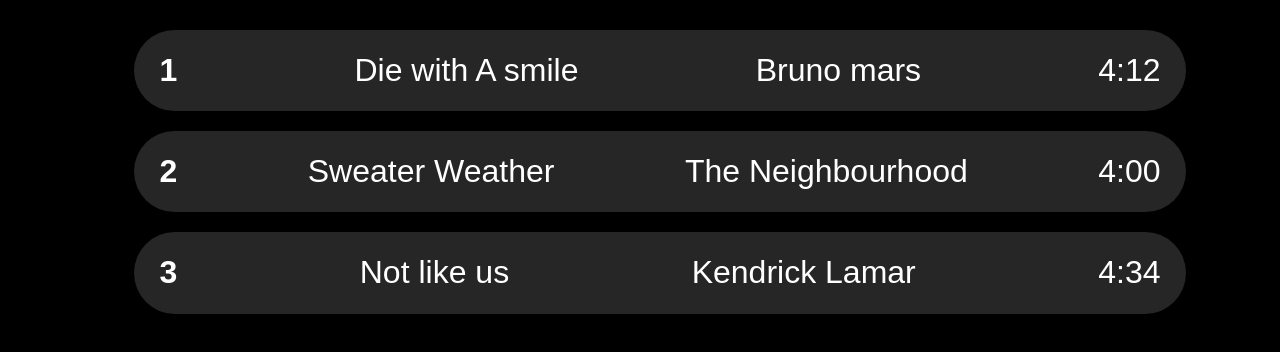
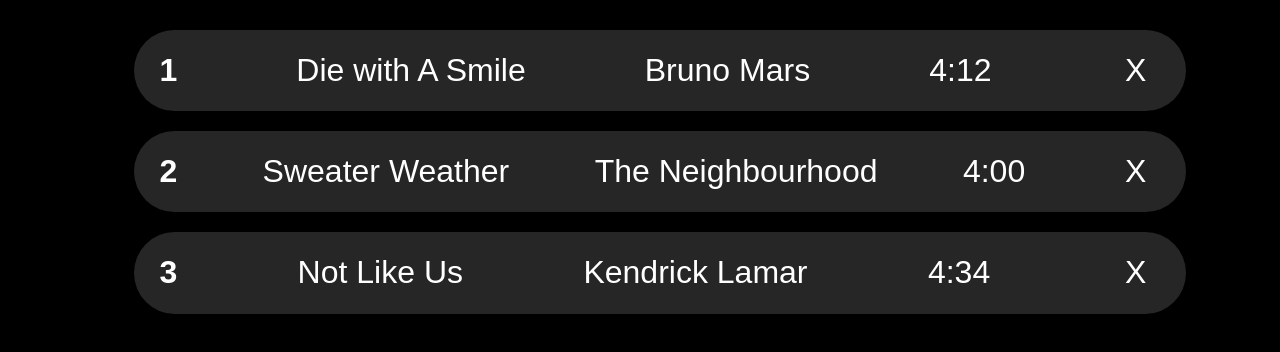
Before and after one commit to Shanegpaton/song-ranker, a React (Vite) app: page / in a window 1280 px wide. Shown: the top 352 px of the page. Built offline with nearby package versions, Linux system fonts and the light colour scheme.

Commit message:
Added delete song button

```diff
--- a/src/App.jsx
+++ b/src/App.jsx
@@ -1,14 +1,17 @@
 import Song from "./components/song/song"
-import songList from "./api/songList";
-import DragDropList from "./components/song/DragDropList";
+import DragDropList from "./components/DragDropList";
+import NavBar from "./components/NavBar";
 
 function App() {
 
 
   return (
-    <div >
-      <DragDropList />
-    </div >
+    <>
+      <NavBar />
+      <div >
+        <DragDropList />
+      </div >
+    </>
   )
 }
 
--- a/src/api/songList.js
+++ b/src/api/songList.js
@@ -1,6 +1,5 @@
-const songList = [
-    { name: "Die with A smile", artist: "Bruno mars", length: "4:12" },
-    { name: "Sweater Weather", artist: "The Neighbourhood", length: "4:00" },
-    { name: "Not like us", artist: "Kendrick Lamar", length: "4:34" },
+export let songLists = [
+    { id: "1", name: "Die with A Smile", artist: "Bruno Mars", length: "4:12" },
+    { id: "2", name: "Sweater Weather", artist: "The Neighbourhood", length: "4:00" },
+    { id: "3", name: "Not Like Us", artist: "Kendrick Lamar", length: "4:34" },
 ];
-export default songList;
--- a/src/components/song/DragDropList.jsx
+++ b/src/components/DragDropList.jsx
@@ -1,20 +1,18 @@
 import React, { useState } from "react";
 import { DragDropContext, Droppable, Draggable } from "@hello-pangea/dnd";
-import "./Song.css"
-import Song from "./song";
+import "./song/Song.css"
+import Song from "./song/song";
+import { songLists } from "../api/songList";
 
 const DragDropList = () => {
+
     // Initial list of items
-    const [songList, setSongList] = useState([
-        { id: "1", index: "1", name: "Die with A smile", artist: "Bruno mars", length: "4:12" },
-        { id: "2", index: "2", name: "Sweater Weather", artist: "The Neighbourhood", length: "4:00" },
-        { id: "3", index: "3", name: "Not like us", artist: "Kendrick Lamar", length: "4:34" },
-    ]);
+
+    const [songList, setSongList] = useState(songLists);
 
     // Handle drag end and reorder the items
     const handleOnDragEnd = (result) => {
         const { destination, source } = result;
-        console.log(result);
         // If dropped outside the list or no change in position
         if (!destination || destination.index === source.index) {
             return;
@@ -27,6 +25,10 @@ const DragDropList = () => {
 
         setSongList(reorderedItems); // Update the state with the new order
     };
+    const deleteSong = (index) => {
+        const newSongList = songList.filter((_, i) => i !== index);
+        setSongList(newSongList);
+    }
 
     return (
         <DragDropContext onDragEnd={handleOnDragEnd}>
@@ -52,7 +54,7 @@ const DragDropList = () => {
                                             ...provided.draggableProps.style, // Necessary for drag effect
                                         }}
                                     >
-                                        <Song key={song.id} rank={index + 1} name={song.name} artist={song.artist} length={song.length} />
+                                        <Song key={song.id} index={index} rank={index + 1} name={song.name} artist={song.artist} length={song.length} deleteSong={deleteSong} />
                                     </li>
                                 )}
                             </Draggable>
--- /dev/null
+++ b/src/components/NavBar.jsx
@@ -0,0 +1,7 @@
+function NavBar() {
+
+    return (<nav>
+
+    </nav>);
+}
+export default NavBar
--- a/src/components/song/Song.jsx
+++ b/src/components/song/Song.jsx
@@ -1,6 +1,14 @@
+import React, { useEffect } from "react";
 import "./song.css";
+import { songLists } from "../../api/songList";
+
 function Song(props) {
 
+    useEffect(() => { handleDelete }, [songLists]);
+
+    function handleDelete(index) {
+        props.deleteSong(index);
+    }
 
     return (
         <section className="song-container">
@@ -8,7 +16,7 @@ function Song(props) {
             <p>{props.name}</p>
             <p>{props.artist}</p>
             <p>{props.length}</p>
-
+            <p className="delete-song-button" onClick={() => handleDelete(props.index)}>X</p>
         </section >
     )
 }
--- a/src/components/song/song.css
+++ b/src/components/song/song.css
@@ -1,6 +1,7 @@
 .song-container {
   display: flex;
   justify-content: space-between;
+  align-items: center;
   border-radius: 3rem;
   padding: 10px 20px;
   margin: 10px 0;
@@ -16,6 +17,19 @@
   font-size: 2rem;
   margin: 5px;
 }
+.delete-song-button {
+  height: 50px;
+  width: 50px;
+  display: flex;
+  align-items: center;
+  justify-content: center;
+  border-radius: 25px;
+}
+.delete-song-button:hover {
+  background-color: hsl(0, 0%, 35%);
+  transition: ease 0.25s;
+  cursor: pointer;
+}
 .song-list {
   padding: 0;
   margin: 20px;
```
